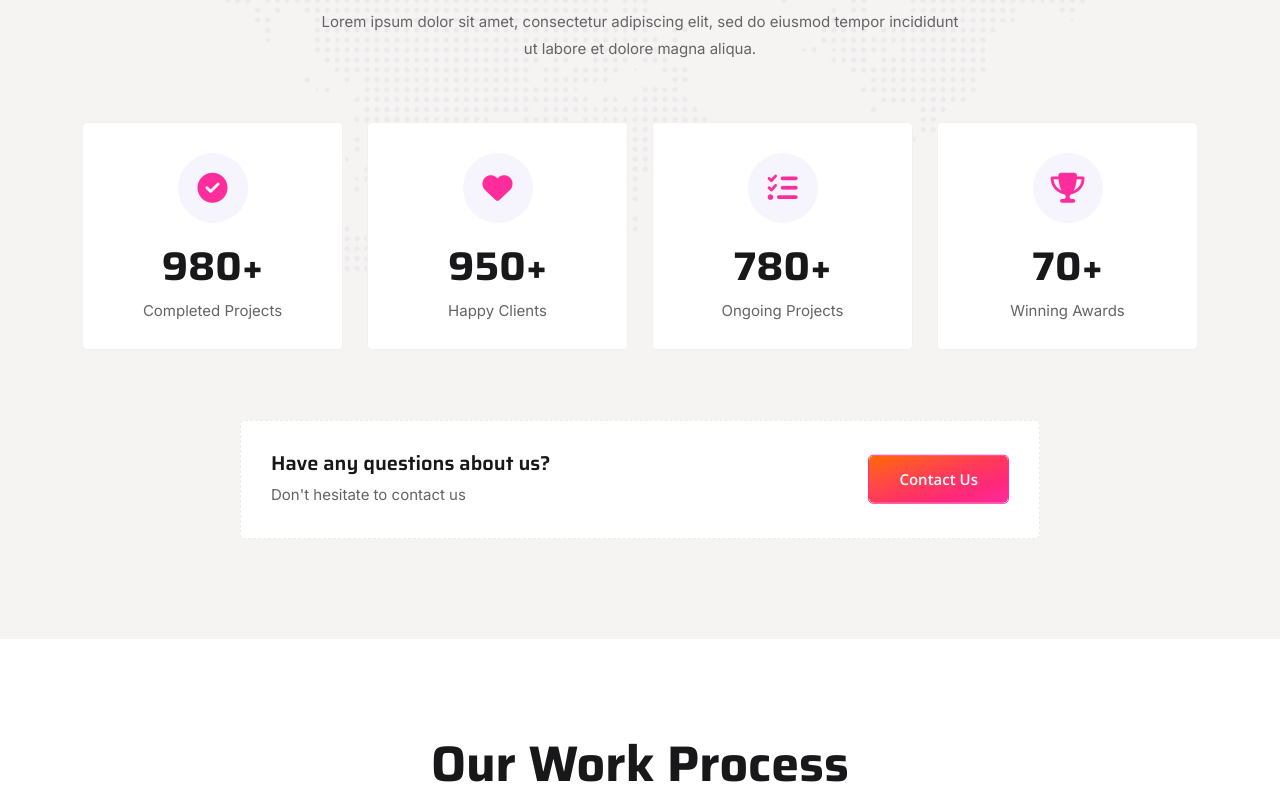
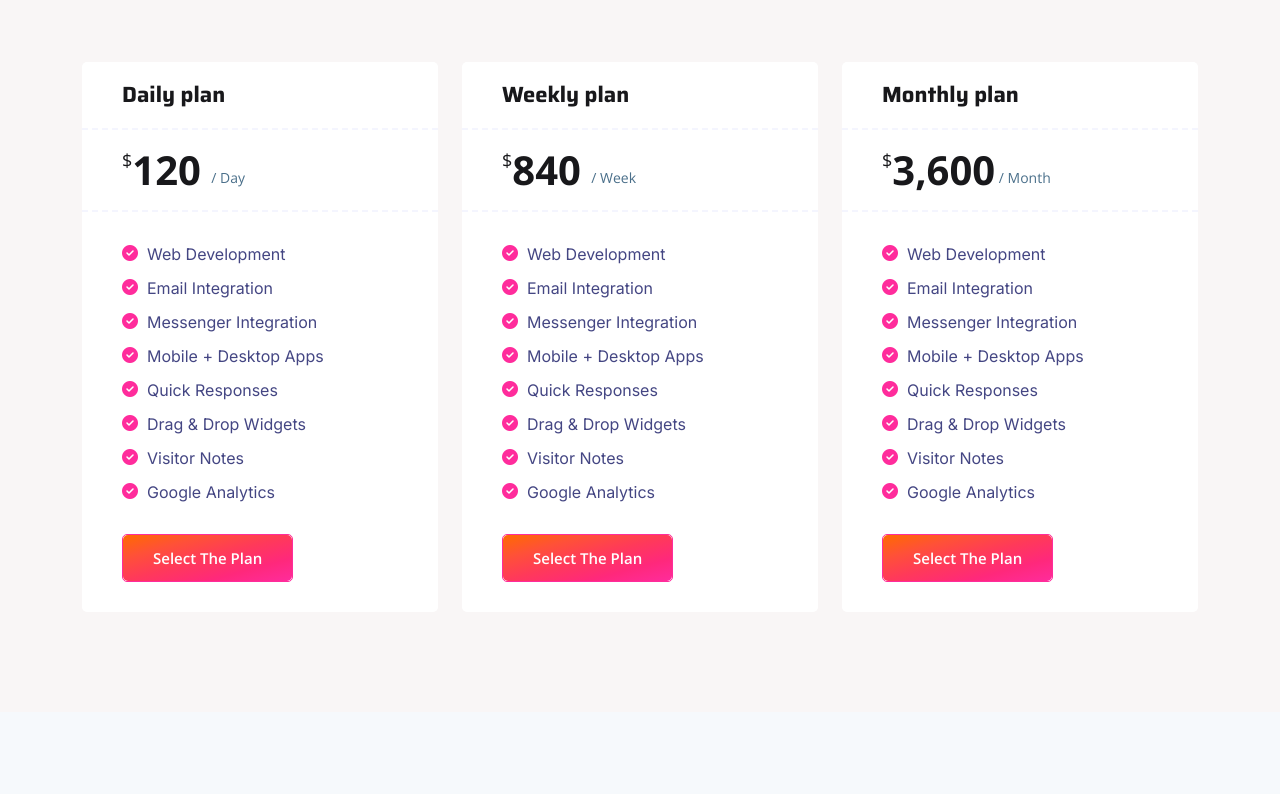
Before and after one commit to Adeptly-Tech-Solutions/Website, a Next.js app: page /startup-agency in a window 1280 px wide. Shown: the part 3206-4000 px from the top of the page. Built offline with nearby package versions, Linux system fonts and the light colour scheme.

Commit message:
removed the newsletter, funfacttwo, stories, ctaareatwo

```diff
--- a/pages/startup-agency.js
+++ b/pages/startup-agency.js
@@ -20,9 +20,9 @@ import Footer from "../components/Layouts/Footer";
 const StartupAgency = () => {
     return (
         <>
-      <NavbarThree />
+            <NavbarThree/>
 
-      <MainBanner />
+            <MainBanner/>
 
             {/*<FeaturedServices />*/}
 
@@ -30,33 +30,33 @@ const StartupAgency = () => {
 
             {/*<FeedbackTwo />*/}
 
-      <BestServices />
+            <BestServices/>
 
             {/*<Partner />*/}
 
             {/*<Feedback />*/}
 
-      <Portfolio />
+            <Portfolio/>
 
-      <TeamStyleFour />
+            <TeamStyleFour/>
 
-      <FunFactsTwo />
+            {/*<FunFactsTwo />*/}
 
-      <WorkProcess />
+            {/*<WorkProcess />*/}
 
-      <PricingStyleThree />
+            <PricingStyleThree/>
 
-      <div className="pt-100">
-        <Newsletter />
-      </div>
+            {/*<div className="pt-100">*/}
+            {/*  <Newsletter />*/}
+            {/*</div>*/}
 
-      <div className="ptb-100">
-        <LatestNews />
-      </div>
+            {/*<div className="ptb-100">*/}
+            {/*  <LatestNews />*/}
+            {/*</div>*/}
 
-      <CtaAreaTwo />
+            {/*<CtaAreaTwo />*/}
 
-      <Footer />
+            <Footer/>
         </>
     );
 };
```
Lines whose indentation alone changed are shown as unchanged.
